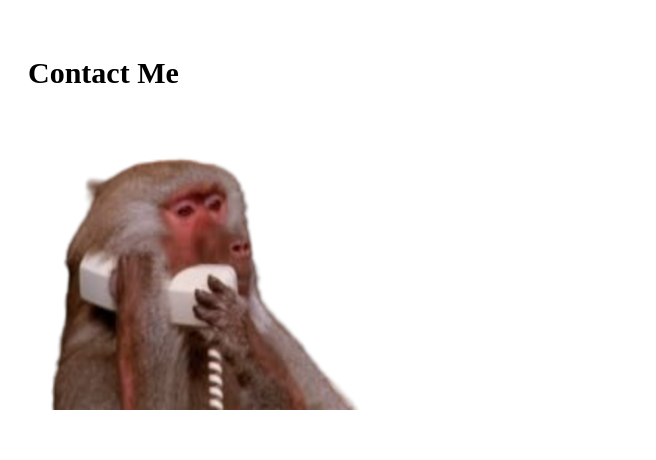
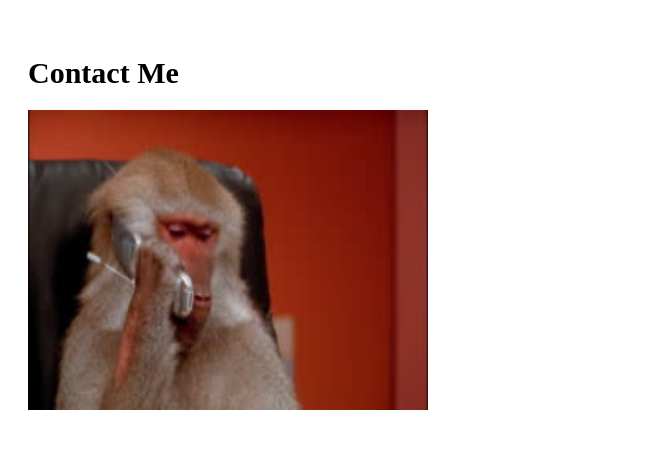
Before and after one commit to Nam3007/assignment-1, a plain HTML site: page contact.html in a window 1280 px wide. Shown: the part 213-673 px from the top of the page, 0-656 px from the left. Drawn offline with Linux system fonts and the light colour scheme.

Commit message:
fix image

```diff
--- a/contact.html
+++ b/contact.html
@@ -25,7 +25,7 @@
     <main class="container">
         <div class="contactItem1">
             <h2>Contact Me</h2>
-            <img src="img/monkePhone.png" alt="failed to fetch" width="400" height="300">
+            <img src="img/monkeyPhone.jpg" alt="failed to fetch" width="400" height="300">
         </div>
         <div class="contactItem2">
             <p>If you would like to get in touch with me, please feel free to reach out via email or follow me on social media.</p>
```
Also changed, not shown: img/MonkePhone.png (deleted), img/monkeyPhone.jpg (added).
